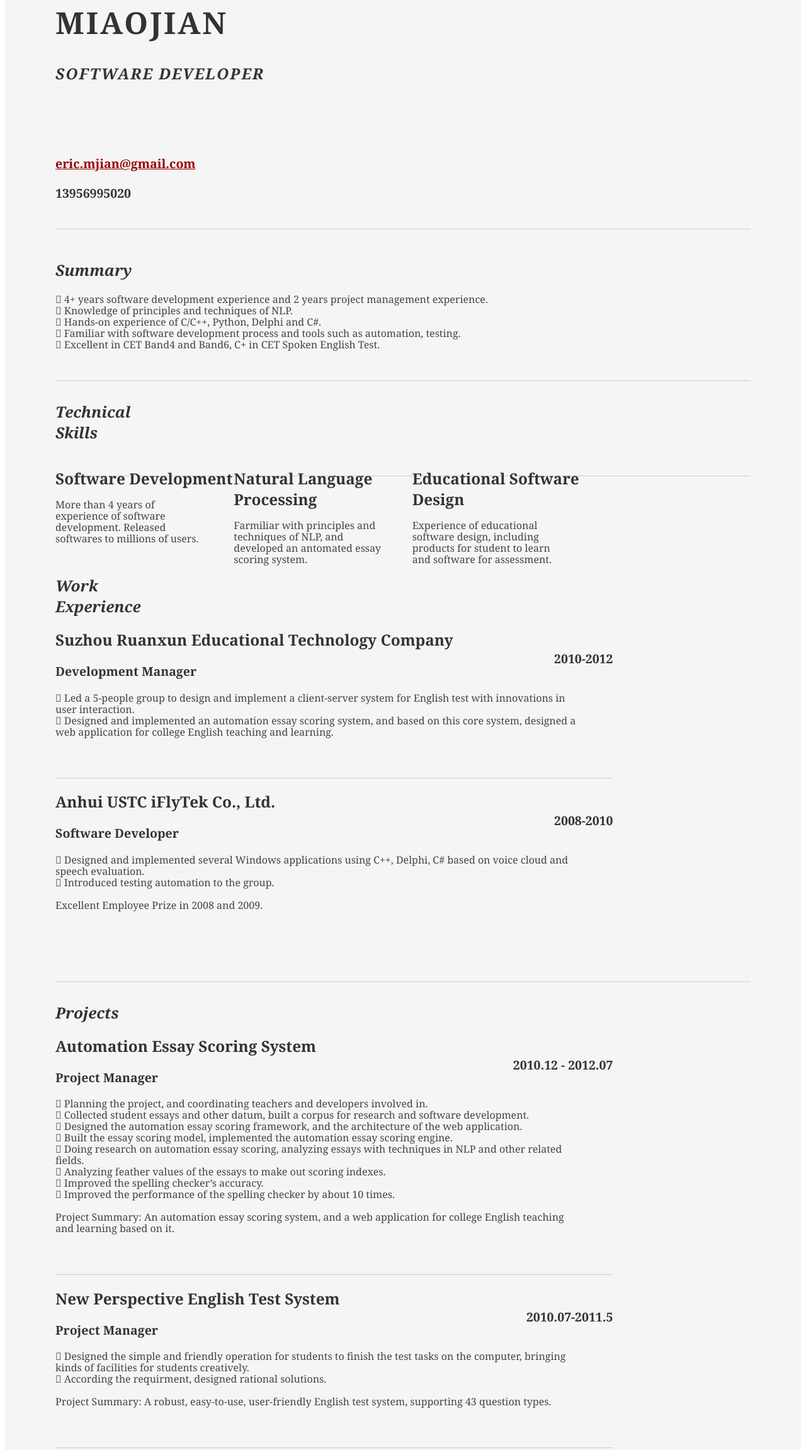
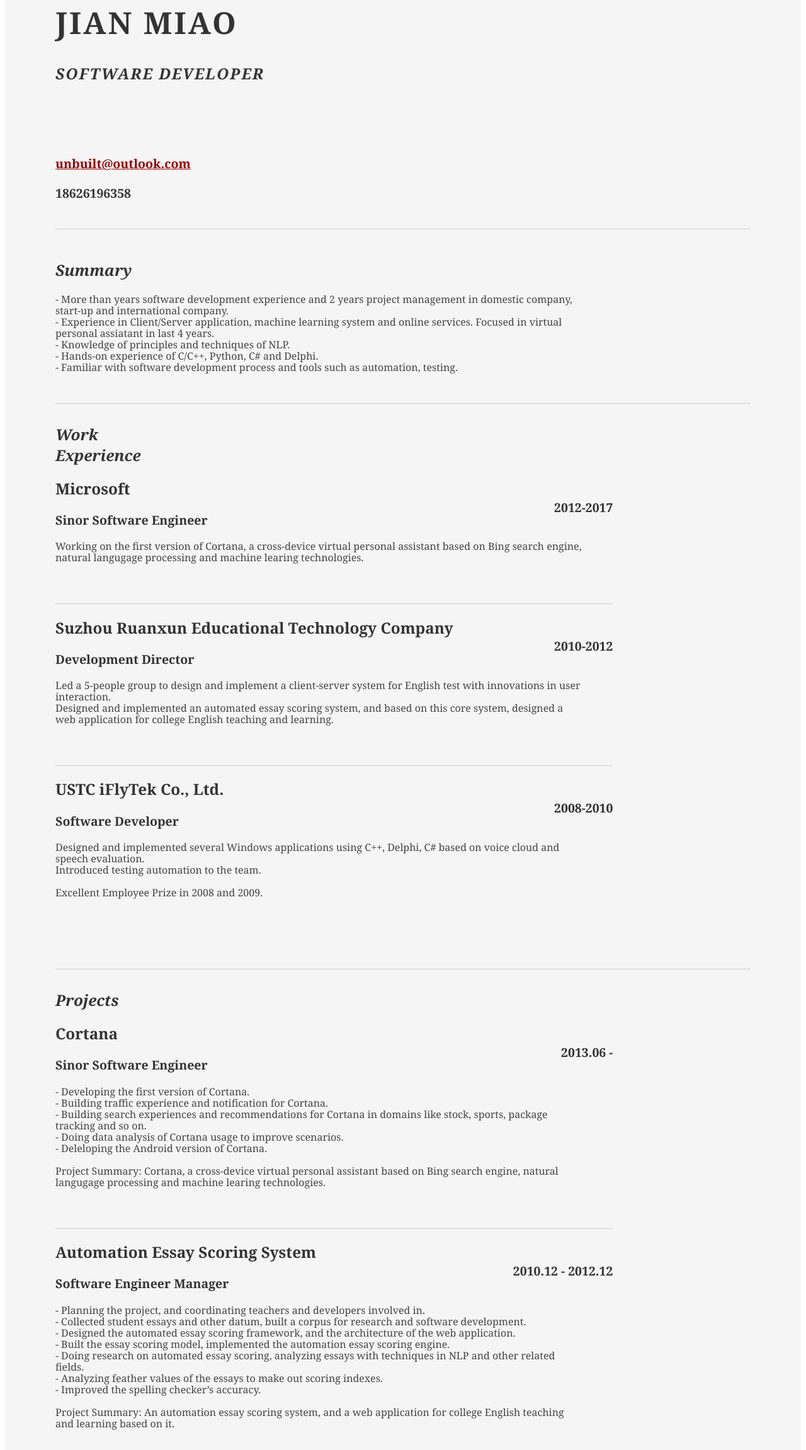
Before and after one commit to unbuilt/unbuilt.github.com, a plain HTML site: page resume_en.html in a window 1280 px wide. Shown: the part 135-2437 px from the top of the page at 63% size. Drawn offline with Linux system fonts and the light colour scheme; a small style sheet from the web is missing.

Commit message:
Update resume

```diff
--- a/resume_en.html
+++ b/resume_en.html
@@ -1,7 +1,7 @@
 <!DOCTYPE html PUBLIC "-//W3C//DTD XHTML 1.0 Strict//EN" "http://www.w3.org/TR/xhtml1/DTD/xhtml1-strict.dtd">
 <html>
 <head>
-	<title>Miaojian | Software Developer | eric.mjian@gmail.com</title>
+	<title>Jian Miao | Software Developer | unbuilt@outlook.com</title>
 	<meta http-equiv="content-type" content="text/html; charset=utf-8" />
 
 	<meta name="keywords" content="" />
@@ -19,7 +19,7 @@
 		<div id="hd">
 			<div class="yui-gc">
 				<div class="yui-u first">
-					<h1>Miaojian</h1>
+					<h1>Jian Miao</h1>
 					<h2>Software Developer</h2>
 				</div>
 
@@ -28,8 +28,8 @@
 						<!--<h3><a id="pdf" href="#">Download PDF</a></h3>-->
 						<h3>&nbsp;</h3>
 						<h3>&nbsp;</h3>
-						<h3><a href="mailto:eric.mjian@gmail.com">eric.mjian@gmail.com</a></h3>
-						<h3>13956995020</h3>
+						<h3><a href="mailto:unbuilt@outlook.com">unbuilt@outlook.com</a></h3>
+						<h3>18626196358</h3>
 					</div><!--// .contact-info -->
 				</div>
 			</div><!--// .yui-gc -->
@@ -45,15 +45,17 @@
 						</div>
 						<div class="yui-u">
 							<p class="">
-								4+ years software development experience and 2 years project management experience.<br>
-	Knowledge of principles and techniques of NLP.<br>
-	Hands-on experience of C/C++, Python, Delphi and C#.<br>
-	Familiar with software development process and tools such as automation, testing.<br>
-	Excellent in CET Band4 and Band6, C+ in CET Spoken English Test.<br>
+							- More than years software development experience and 2 years project management in domestic company, start-up and international company.<br>
+- Experience in Client/Server application, machine learning system and online services. Focused in virtual personal assiatant in last 4 years.<br>
+- Knowledge of principles and techniques of NLP.<br>
+- Hands-on experience of C/C++, Python, C# and Delphi.<br>
+- Familiar with software development process and tools such as automation, testing.<br>
+
 							</p>
 						</div>
 					</div><!--// .yui-gf -->
 
+<!--
 					<div class="yui-gf">
 						<div class="yui-u first">
 							<h2>Technical Skills</h2>
@@ -77,7 +79,9 @@
 
 
 						</div>
-					</div><!--// .yui-gf -->
+					</div>
+					-->
+					<!--// .yui-gf -->
 <!--
 					<div class="yui-gf">
 						<div class="yui-u first">
@@ -117,21 +121,28 @@
 						<div class="yui-u">
 
 							<div class="job">
+								<h2>Microsoft</h2>
+								<h3>Sinor Software Engineer</h3>
+								<h4>2012-2017</h4>
+								<p>Working on the first version of Cortana, a cross-device virtual personal assistant based on Bing search engine, natural langugage processing and machine learing technologies.</p>
+							</div>
+
+							<div class="job">
 								<h2>Suzhou Ruanxun Educational Technology Company</h2>
-								<h3>Development Manager</h3>
+								<h3>Development Director</h3>
 								<h4>2010-2012</h4>
-								<p>	Led a 5-people group to design and implement a client-server system for English test with innovations in user interaction.<br>
-	Designed and implemented an automation essay scoring system, and based on this core system, designed a web application for college English teaching and learning.
+								<p>Led a 5-people group to design and implement a client-server system for English test with innovations in user interaction.<br>
+Designed and implemented an automated essay scoring system, and based on this core system, designed a web application for college English teaching and learning.
 
 </p>
 							</div>
 
 							<div class="job last">
-								<h2>Anhui USTC iFlyTek Co., Ltd.</h2>
+								<h2>USTC iFlyTek Co., Ltd.</h2>
 								<h3>Software Developer</h3>
 								<h4>2008-2010</h4>
-								<p>	Designed and implemented several Windows applications using C++, Delphi, C# based on voice cloud and speech evaluation.<br>
-	Introduced testing automation to the group.
+								<p>Designed and implemented several Windows applications using C++, Delphi, C# based on voice cloud and speech evaluation.<br>
+Introduced testing automation to the team.
                                 <br>
                                 <br>
                                 Excellent Employee Prize in 2008 and 2009. </p>
@@ -149,27 +160,41 @@
 						<div class="yui-u">
 
 							<div class="job">
+								<h2>Cortana</h2>
+								<h3>Sinor Software Engineer</h3>
+								<h4>2013.06 - </h4>
+
+								<p>
+- Developing the first version of Cortana.<br>
+- Building traffic experience and notification for Cortana.<br>
+- Building search experiences and recommendations for Cortana in domains like stock, sports, package tracking and so on. <br>
+- Doing data analysis of Cortana usage to improve scenarios.<br>
+- Deleloping the Android version of Cortana.<br>
+                                <br>Project Summary: Cortana, a cross-device virtual personal assistant based on Bing search engine, natural langugage processing and machine learing technologies.
+                                </p>
+							</div>
+
+							<div class="job">
 								<h2>Automation Essay Scoring System</h2>
-								<h3>Project Manager</h3>
-								<h4>2010.12 - 2012.07</h4>
-								<p>	Planning the project, and coordinating teachers and developers involved in.<br>
-	Collected student essays and other datum, built a corpus for research and software development.<br>
-	Designed the automation essay scoring framework, and the architecture of the web application.<br>
-	Built the essay scoring model, implemented the automation essay scoring engine.<br>
-	Doing research on automation essay scoring, analyzing essays with techniques in NLP and other related fields.<br>
-	Analyzing feather values of the essays to make out scoring indexes.<br>
-	Improved the spelling checker’s accuracy.<br>
-	Improved the performance of the spelling checker by about 10 times.<br>
+								<h3>Software Engineer Manager</h3>
+								<h4>2010.12 - 2012.12</h4>
+								<p>- Planning the project, and coordinating teachers and developers involved in.<br>
+- Collected student essays and other datum, built a corpus for research and software development.<br>
+- Designed the automated essay scoring framework, and the architecture of the web application.<br>
+- Built the essay scoring model, implemented the automation essay scoring engine.<br>
+- Doing research on automated essay scoring, analyzing essays with techniques in NLP and other related fields.<br>
+- Analyzing feather values of the essays to make out scoring indexes.<br>
+- Improved the spelling checker’s accuracy.<br>
                                 <br>Project Summary: An automation essay scoring system, and a web application for college English teaching and learning based on it.
                                 </p>
 							</div>
 
 							<div class="job">
 								<h2>New Perspective English Test System</h2>
-								<h3>Project Manager</h3>
-								<h4>2010.07-2011.5</h4>
-								<p>	Designed the simple and friendly operation for students to finish the test tasks on the computer, bringing kinds of facilities for students creatively.
-<br>	According the requirment, designed rational solutions.<br>
+								<h3>Software Engineer Manager</h3>
+								<h4>2010.07 - 2011.05</h4>
+								<p>- Designed the simple and friendly operation for students to finish the test tasks on the computer, bringing kinds of facilities for students creatively.
+<br>- According the requirment, designed rational solutions.<br>
                                 <br>Project Summary: A robust, easy-to-use, user-friendly English test system, supporting 43 question types.
                                 </p>
 							</div>
@@ -177,25 +202,25 @@
 							<div class="job">
 								<h2>YouTing Net Broadcast <a href="http://www.uting.me/"></a></h2>
 								<h3>Software Developer</h3>
-								<h4>2010.03-2010.06</h4>
-								<p>	Designed and implemented the interface for the communication between the application and the voice cloud.<br />
+								<h4>2010.03 - 2010.06</h4>
+								<p>- Designed and implemented the interface for the communication between the application and the voice cloud.<br />
                                 <br>Project Summary: A Windows application based on the iFlyTek Voice Cloud, providing news RSS and local file TTS reading.</p>
 							</div>
 
 							<div class="job">
 								<h2>ChangYan English Learning Series</h2>
 								<h3>Software Developer</h3>
-								<h4>2009.10-2010.03</h4>
-								<p>	Designed and implemented configurable, extensible plugin modules.<br />
+								<h4>2009.10 - 2010.03</h4>
+								<p>- Designed and implemented configurable, extensible plugin modules.<br />
                                 <br>Project Summary: A series of software using speech evaluation technology to help students to learn English.</p>
 							</div>
 
 							<div class="job last">
 								<h2>National Mandarin Test System</h2>
 								<h3>Software Developer</h3>
-								<h4>2009.02-2009.09</h4>
-								<p>	As a major developer, designed and implemented the monitor (server side) component of the system.<br>
-	Introduced testing automation to the group, improved the efficiency of development and testing.
+								<h4>2009.02 - 2009.09</h4>
+								<p>- As a major developer, designed and implemented the monitor (server side) component of the system.<br>
+- Introduced testing automation to the group, improved the efficiency of development and testing.
 <br />
                                 <br>Project Summary: An automation test system based on speech evaluation technology for national mandarin test, used all over the country by millions of candidates every year.</p>
 							</div>
@@ -213,7 +238,7 @@
 							<div class="job last">
 								<h2>University of Science and Technology of China</h2>
 								<h3>M.S., Computer Aided Education</h3>
-								<h4>2005.07-2009.06</h4>
+								<h4>2005.07-2008.06</h4>
 							</div>
 
 							<div class="job last">
@@ -230,7 +255,7 @@
 		</div><!--// bd -->
 
 		<div id="ft">
-			<p>Miaojian &mdash; <a href="mailto:eric.mjian@gmail.com">eric.mjian@gmail.com</a> &mdash; 13956995020</p>
+			<p>Jian Miao &mdash; <a href="mailto:unbuilt@outlook.com">unbuilt@outlook.com</a> &mdash; 18626196358</p>
 		</div><!--// footer -->
 
 	</div><!-- // inner -->
```
Also changed, not shown: resume_cn.html (+35 -17 lines), Resume.txt, resume_zh.txt (added).
